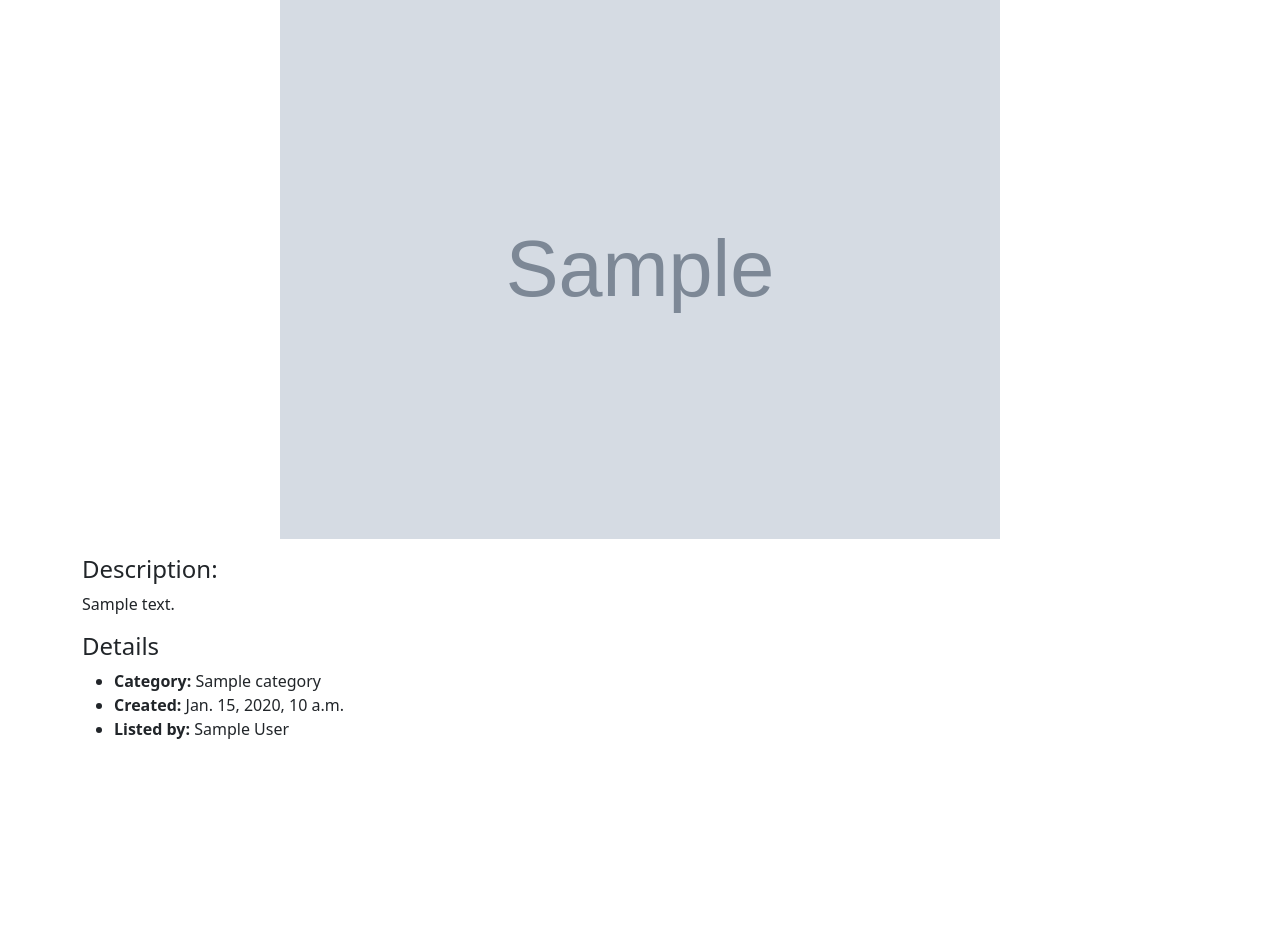
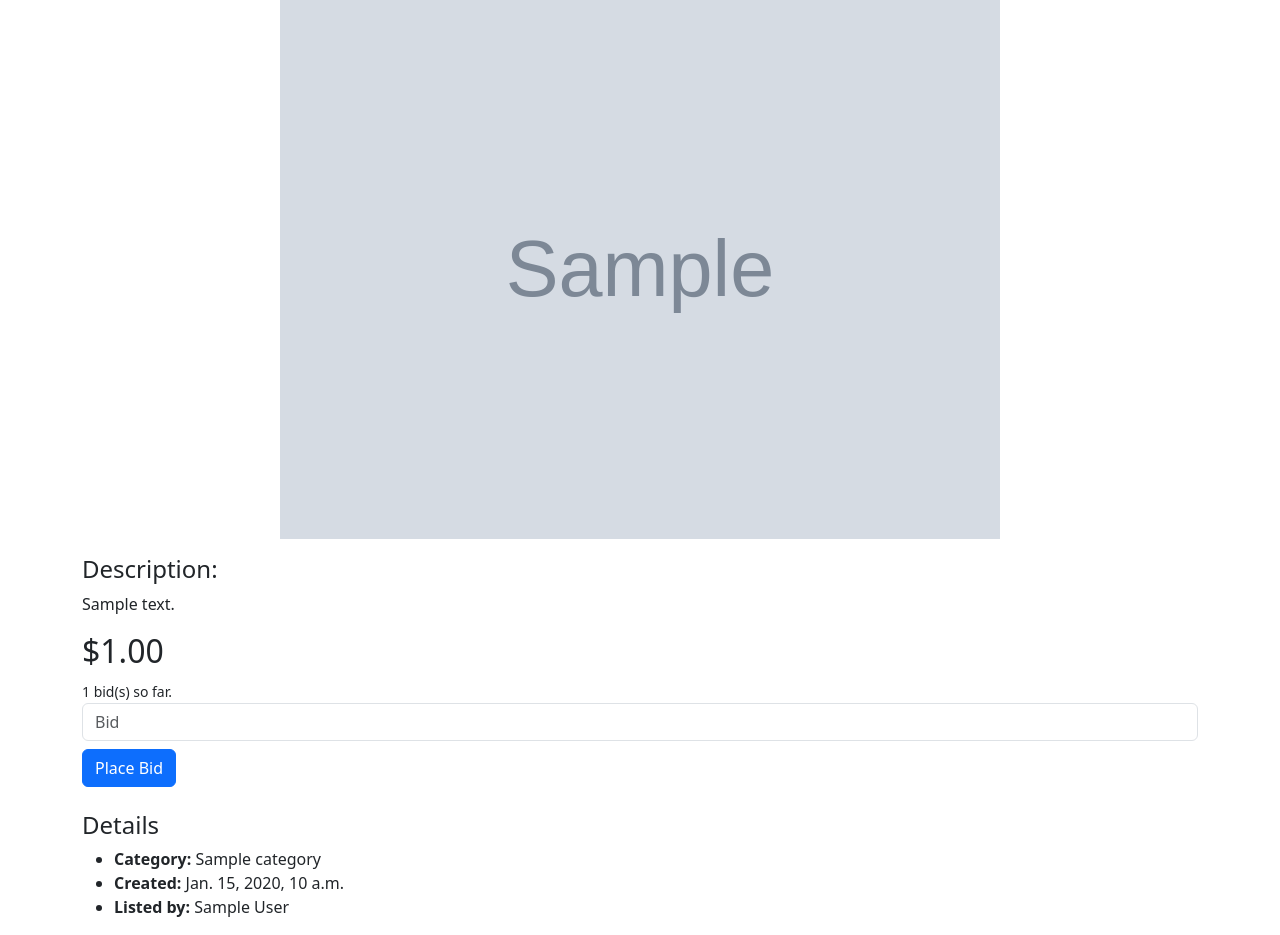
Before and after one commit to DaniLoBerr/commerce, a Django app: page /listing/1 in a window 1280 px wide. Shown: the part 238-1173 px from the top of the page. Before the commit the page ends 977 px from the top, so only its background shows below. Run offline with Django 3.2, Linux system fonts and the light colour scheme; tables that the repository leaves empty hold one stand-in row (values such as "Sample post"); grey boxes marked "Sample" are stand-in pictures.

Commit message:
feat(bids): implement bid placing functionality
- Add the "bid" view to handle placing bids on listings.
- Update urls.py to include a route for the "bid" view.
- Add the django form "NewBidForm" for submitting user bids.
- Modify the "new" view to redirect users to the listing page after
creation.
- Update the "listing" view to support the new bid functionality.
- Remove redundant code from the "watchlist" view.
- Update listing.html to reflect bid-related changes.
- Add a sample listing for testing consistency.

```diff
--- a/auctions/templates/auctions/listing.html
+++ b/auctions/templates/auctions/listing.html
@@ -28,6 +28,19 @@
         <p>{{ listing.description }}</p>
     </div>
 
+    <div class="bids mb-4">
+        <h2>${{ last_bid }}</h2>
+        <!-- latest bid --> <!-- close listing (auth, owner) --> <!-- bid form (auth) -->
+            <!-- listing winner (auth, user) -->
+        <!-- creation bid -->
+        <small class="mb-2">{{ bids }} bid(s) so far.</small>
+        <form action="{% url 'bid' listing.id %}" method="post">
+            {% csrf_token %}
+            {{ bid_form }}
+            <input class="btn btn-primary" type="submit" value="Place Bid">
+        </form>
+    </div>
+
     <div class="details">
         <h4>Details</h4>
         <ul>
--- a/auctions/urls.py
+++ b/auctions/urls.py
@@ -4,6 +4,7 @@ from . import views
 
 urlpatterns = [
     path("", views.index, name="index"),
+    path("bid/<int:listing_id>", views.bid, name="bid"),
     path("listing/<int:id>", views.listing, name="listing"),
     path("login", views.login_view, name="login"),
     path("logout", views.logout_view, name="logout"),
--- a/auctions/views.py
+++ b/auctions/views.py
@@ -43,6 +43,26 @@ class NewListingForm(forms.Form):
     )
     image = forms.ImageField(label="Listing image")
     category = forms.CharField(label="Category")
+
+
+class NewBidForm(forms.Form):
+    """Form for placing a new bid on a listing. Extends forms.Form.
+
+    :attr bid: The bid amount, displayed as a positive decimal number up
+        to 10 digits and 2 decimal places with no label and a "Bid"
+        placeholder.
+    :type bid: DecimalField
+    """
+    bid = forms.DecimalField(
+        decimal_places=2,
+        label=False,
+        max_digits=10,
+        min_value=0,
+        widget=forms.NumberInput(attrs={
+            "placeholder": "Bid",
+            "class": "form-control mb-2",
+        })
+    )
 
 
 # Auth
@@ -162,6 +182,67 @@ def index(request):
     })
 
 
+def bid(request, listing_id):
+    """Handle placing a new bid to a specific listing.
+
+    Retrieve the listing object by its id, validate the bid form
+    submitted by the user, and save the new bid if it meets the required
+    conditions. The bid is accepted if:
+    - If it's higher than the current biggest bid, or
+    - There are no existing bids and the bid is at least equal to the
+    listing's price.
+
+    Depending on the outcome, success or error messages are displayed,
+    and the user is redirected back to the listing page.
+
+    :param request: The HTTP request object.
+    :type request: HttpRequest
+    :param listing_id: The id of the listing the user is bidding on.
+    :type listing_id: int
+    :return: An HttpResponseRedirect to the listing page.
+    :rtype: HttpResponseRedirect
+    """
+    # Retrieve the listing the user is bidding on
+    listing = Listing.objects.get(pk=listing_id)
+
+    # Instantiate and validate the bid form with request data
+    bid_form = NewBidForm(request.POST)
+    if bid_form.is_valid():
+        cleaned_bid = bid_form.cleaned_data["bid"]
+
+        # Attempt to fetch the most recent bid for the listing
+        try:
+            last_bid = (
+                Bid.objects
+                    .filter(listing_id=listing_id)
+                    .latest("datetime")
+                    .value
+            )
+        except Bid.DoesNotExist:
+            last_bid = None
+
+        # Determine if the new bid is valid based on existing bids or listing
+        # price
+        if ((last_bid and cleaned_bid > last_bid)
+        or (last_bid is None and cleaned_bid >= listing.price)):
+            try:
+                # Save the new valid bid
+                new_bid = Bid(
+                    value=cleaned_bid,
+                    user=request.user,
+                    listing=listing,
+                )
+                new_bid.save()
+                messages.success(request, "Bid placed successfully.")
+            except IntegrityError:
+                messages.error(request, "Bid could not be placed.")
+        else:
+            messages.error(request, "Bid is not valid.")
+
+    # Redirect the user back to the listing page
+    return HttpResponseRedirect(reverse("listing", args=[listing_id]))
+
+
 def new(request):
     """Handle creation of new auction listings.
 
@@ -218,7 +299,7 @@ def new(request):
 
         # Render the new listing page with a success message
         messages.success(request, "Listing published successfully.")
-        return render(request, "auctions/listing.html")
+        return HttpResponseRedirect(reverse("listing", args=[listing.id]))
 
     # If the view is accessed via GET
     return render(request, "auctions/new.html", {
@@ -229,15 +310,33 @@ def new(request):
 def listing(request, id):
     """Render the page of a particular listing.
 
+    Fetch the listing object, its related bids, and determines the
+    latest bid value (or the initial listing price if no bids exist).
+    Render the listing page with all necessary context data for display.
+
     :param request: The HTTP request object.
     :type request: HttpRequest
     :param id: The id of the listing to display.
     :type id: int
-    :return: The HttpResponse with rendered listing page.
+    :return: The HttpResponse rendering the listing page.
     :rtype: HttpResponse
     """
+    # Retrieve the selected listing object and all its related bids
+    listing = Listing.objects.get(pk=id)
+    listing_bids = Bid.objects.filter(listing_id=id)
+
+    # Retrieve the value of the last listing bid or the listing price if
+    # It has no related bids
+    try:
+        last_bid = listing_bids.latest("datetime").value
+    except Bid.DoesNotExist:
+        last_bid = listing.price
+
     return render(request, "auctions/listing.html", {
-        "listing": Listing.objects.get(pk=id),
+        "bids": len(listing_bids),
+        "bid_form": NewBidForm(),
+        "last_bid": last_bid,
+        "listing": listing,
         "watchlist": Watchlist.objects.filter(
             listing_id=id,
             user_id=request.user.id,
@@ -285,9 +384,6 @@ def watchlist(request):
             messages.error(
                 request, "Listing could not be saved on your watchlist."
             )
-            return HttpResponseRedirect(
-                reverse('listing', args=[listing_id])
-            )
     else:
         # Remove listing from user's watchlist
         try:
@@ -302,8 +398,5 @@ def watchlist(request):
             messages.error(
                 request, "Listing could not be removed from your watchlist."
             )
-            return HttpResponseRedirect(
-                reverse('listing', args=[listing_id])
-            )
 
     return HttpResponseRedirect(reverse('listing', args=[listing_id]))
```
Also changed, not shown: media/listing_images/WhatsApp_Image_2025-05-26_at_10_B1yc41a.29.06.jpeg (added).
